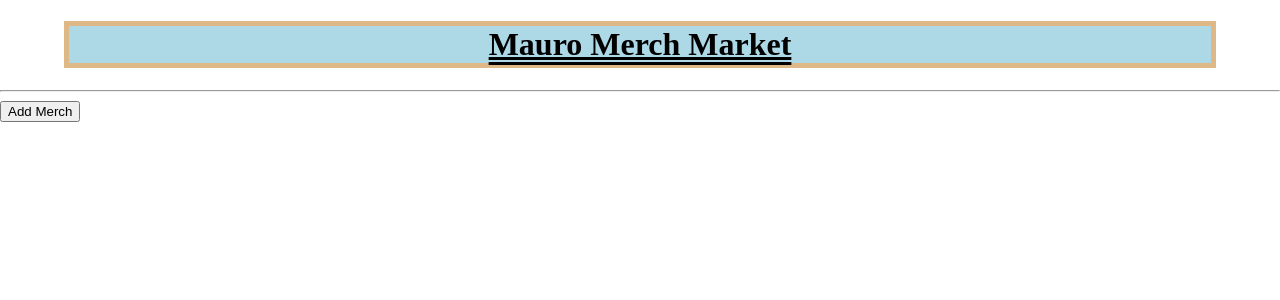
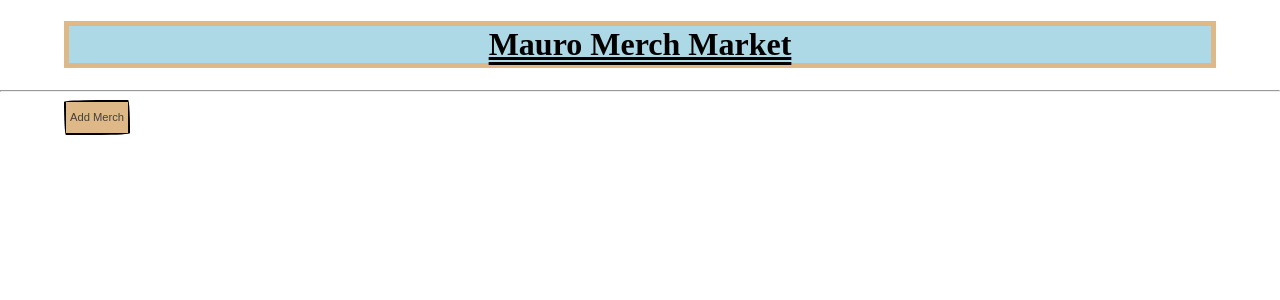
Before and after one commit to maurorosalesjr/merch-store, a React (Create React App) app: page / in a window 1280 px wide. Shown: the top 300 px of the page. Built offline with nearby package versions, Linux system fonts and the light colour scheme.

Commit message:
add styling to buttons and merch details

```diff
--- a/src/components/Merch.js
+++ b/src/components/Merch.js
@@ -6,7 +6,6 @@ function Merch(props){
     <React.Fragment>
       <div onClick = {() => props.whenMerchClicked(props.id)}>
       <h3>{props.name}</h3>
-      <p>{props.price}</p>
       <p>{props.description}</p>
       <hr/>
       </div>
--- a/src/components/MerchControl.js
+++ b/src/components/MerchControl.js
@@ -89,11 +89,39 @@ class MerchControl extends React.Component {
       // Because a user will actually be clicking on the merch in the Merch component, we will need to pass our new handleChangingSelectedMerch method as a prop.
       buttonText = "Add Merch";
     }
-
+    const buttonStyle = {
+      marginLeft: "5%",
+      alignSelf: "center",
+      backgroundColor: "burlywood",
+      backgroundImage: "none",
+      backgroundPosition: "0 90%",
+      backgroundRepeat: "repeat no-repeat",
+      backgroundSize: "4px 3px",
+      borderRadius: "15px 225px 255px 15px 15px 255px 225px 15px",
+      borderStyle: "solid",
+      borderWidth: "2px",
+      boxShadow: "rgba(0, 0, 0, .2) 15px 28px 25px -18px",
+      boxSizing: "border-box",
+      color: "#41403e",
+      cursor: "pointer",
+      display: "inline-block",
+      fontSize: ".7rem",
+      lineHeight: "23px",
+      outline: "none",
+      padding: ".25rem",
+      textDecoration: "none",
+      transition: "all 235ms ease-in-out",
+      borderBottomLeftRadius: "15px 255px",
+      borderBottomRightRadius: "225px 15px",
+      borderTopLeftRadius: "255px 15px",
+      borderTopRightRadius: "15px 225px",
+      userSelect: "none",
+      touchAction: "manipulation",
+    }
     return (
       <React.Fragment>
         {currentlyVisibleState}
-        <button onClick={this.handleClick}>{buttonText}</button>
+        <button style={buttonStyle} onClick={this.handleClick}>{buttonText}</button>
       </React.Fragment>
     );
   }
--- a/src/components/MerchDetail.js
+++ b/src/components/MerchDetail.js
@@ -4,14 +4,54 @@ import PropTypes from "prop-types";
 function MerchDetail(props){
   const { merch, onClickingDelete } = props;
 
+  const detailStyle = {
+    marginLeft: "5%",
+    marginRight: "5%",
+    border: "5px",
+    borderStyle: "solid",
+    borderColor: "Burlywood",
+    backgroundColor: "lightBlue"
+  }
+
+  const buttonStyle = {
+    alignSelf: "center",
+    backgroundColor: "burlywood",
+    backgroundImage: "none",
+    backgroundPosition: "0 90%",
+    backgroundRepeat: "repeat no-repeat",
+    backgroundSize: "4px 3px",
+    borderRadius: "15px 225px 255px 15px 15px 255px 225px 15px",
+    borderStyle: "solid",
+    borderWidth: "2px",
+    boxShadow: "rgba(0, 0, 0, .2) 15px 28px 25px -18px",
+    boxSizing: "border-box",
+    color: "#41403e",
+    cursor: "pointer",
+    display: "inline-block",
+    fontSize: ".7rem",
+    lineHeight: "23px",
+    outline: "none",
+    padding: ".25rem",
+    textDecoration: "none",
+    transition: "all 235ms ease-in-out",
+    borderBottomLeftRadius: "15px 255px",
+    borderBottomRightRadius: "225px 15px",
+    borderTopLeftRadius: "255px 15px",
+    borderTopRightRadius: "15px 225px",
+    userSelect: "none",
+    touchAction: "manipulation",
+  }
+
   return (
     <React.Fragment>
-      <h1>Merch Detail</h1>
-      <h3>{merch.name}</h3>
-      <p>{merch.price}- {merch.description}</p>
-      <button onClick={ props.onClickingEdit }>Update Merch</button>
-      <button onClick={()=> onClickingDelete(merch.id) }>Out Of Stock</button>
-      <hr/>
+      <div style={detailStyle}>
+        <h1>Merch Detail</h1>
+        <h3>{merch.name}</h3>
+        <p><em>${merch.price} USD </em>- {merch.description}</p>
+        <button style={buttonStyle} onClick={ props.onClickingEdit }>Update Merch</button>
+        <button style={buttonStyle} onClick={()=> onClickingDelete(merch.id) }>Out Of Stock</button>
+        <hr/>
+      </div>
     </React.Fragment>
   );
 }
--- a/src/components/NewMerchForm.js
+++ b/src/components/NewMerchForm.js
@@ -19,7 +19,7 @@ function NewMerchForm(props){
     <React.Fragment>
         <ReusableForm
         formSubmissionHandler={handleNewMerchFormSubmission}
-        buttonText="Help!" />
+        buttonText="Add Merch" />
     </React.Fragment>
   );
 }
--- a/src/components/ReusableForm.js
+++ b/src/components/ReusableForm.js
@@ -1,9 +1,44 @@
 import React from "react";
 import PropTypes from "prop-types";
+
+
+const buttonStyle = {
+  alignSelf: "center",
+  backgroundColor: "burlywood",
+  backgroundImage: "none",
+  backgroundPosition: "0 90%",
+  backgroundRepeat: "repeat no-repeat",
+  backgroundSize: "4px 3px",
+  borderRadius: "15px 225px 255px 15px 15px 255px 225px 15px",
+  borderStyle: "solid",
+  borderWidth: "2px",
+  boxShadow: "rgba(0, 0, 0, .2) 15px 28px 25px -18px",
+  boxSizing: "border-box",
+  color: "#41403e",
+  cursor: "pointer",
+  display: "inline-block",
+  fontSize: ".7rem",
+  lineHeight: "23px",
+  outline: "none",
+  padding: ".25rem",
+  textDecoration: "none",
+  transition: "all 235ms ease-in-out",
+  borderBottomLeftRadius: "15px 255px",
+  borderBottomRightRadius: "225px 15px",
+  borderTopLeftRadius: "255px 15px",
+  borderTopRightRadius: "15px 225px",
+  userSelect: "none",
+  touchAction: "manipulation",
+}
+
+const formStyle = {
+  marginLeft: "5%",
+}
 
 function ReusableForm(props) {
   return (
     <React.Fragment>
+      <div style={formStyle}>
       <form onSubmit={props.formSubmissionHandler}>
       <input
           type='text'
@@ -18,13 +53,15 @@ function ReusableForm(props) {
         <input
           type='text'
           name='price'
-          placeholder='Location' />
+          placeholder='price' />
           <br></br>
         <textarea
           name='description'
           placeholder='Describe the item.' />
-        <button type='submit'>{props.buttonText}</button>
+          <br></br>
+        <button style={buttonStyle} type='submit'>{props.buttonText}</button>
       </form>
+      </div>
     </React.Fragment>
   );
 }
```
